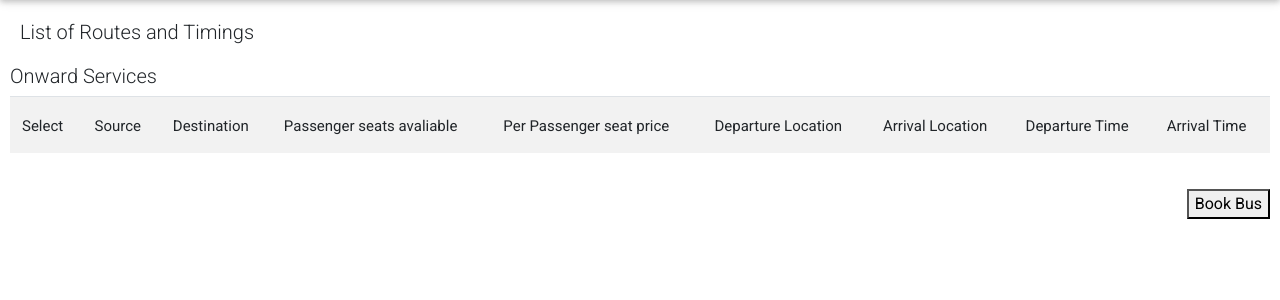
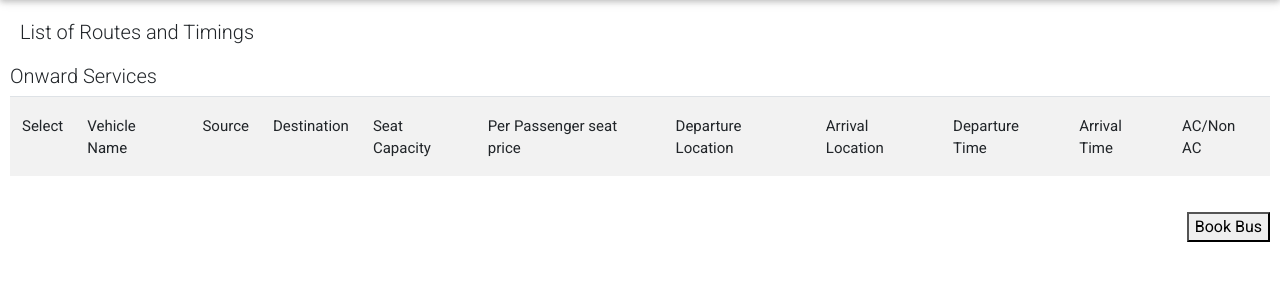
Before and after one commit to ankurbhambri/BusBooking, a Django app: page /booking in a window 1280 px wide. Shown: the part 56-356 px from the top of the page. Run offline with Django 3.2, Linux system fonts and the light colour scheme; lists and menus that the app fills with data are empty; some libraries are stand-ins or nearby versions.

Commit message:
minor changes in query

```diff
--- a/booking/templates/booking/bookinglist.html
+++ b/booking/templates/booking/bookinglist.html
@@ -50,19 +50,22 @@
             <table class="table table-striped">
                 <tr>
                     <th style="font-size: 15px;">Select</th>
+                    <th style="font-size: 15px;">Vehicle Name</th>
                     <th style="font-size: 15px;">Source</th>
                     <th style="font-size: 15px;">Destination</th>
-                    <th style="font-size: 15px;">Passenger seats avaliable</th>
+                    <th style="font-size: 15px;">Seat Capacity</th>
                     <th style="font-size: 15px;">Per Passenger seat price</th>
                     <th style="font-size: 15px;">Departure Location</th>
                     <th style="font-size: 15px;">Arrival Location</th>
                     <th style="font-size: 15px;">Departure Time</th>
                     <th style="font-size: 15px;">Arrival Time</th>
+                    <th style="font-size: 15px;">AC/Non AC</th>
                 </tr>
                 {% for object in response_data.one_side_query %}
                 <tr>
                     <input type="hidden" name="query_id" value={{response_data.query_id}}>
                     <td><input type="checkbox" name="one_side" value={{object.id}} />&nbsp;</td>
+                    <td style="font-size: 15px;">{{ object.service.vehicle.vehicle_name }}</td>
                     <td style="font-size: 15px;">{{ object.service.source }}</td>
                     <td style="font-size: 15px;">{{ object.service.destination }}</td>
                     <td style="font-size: 15px;">{{ object.service.passanger_capacity }}</td>
@@ -71,6 +74,11 @@
                     <td style="font-size: 15px;">{{ object.service.destination_bus_stand_location }}</td>
                     <td style="font-size: 15px;">{{ object.departure_time }}</td>
                     <td style="font-size: 15px;">{{ object.desstination_time }}</td>
+                    {% if object.service.vehicle.ac %}
+                        <td style="font-size: 15px;">Air Conditioned</td>
+                    {% else %}
+                        <td style="font-size: 15px;">Non AC</td>
+                    {% endif %}
                 </tr>
                 {% endfor %}
             </table>
@@ -81,18 +89,21 @@
             <table class="table table-striped">
                 <tr>
                     <th style="font-size: 15px;">Select</th>
+                    <th style="font-size: 15px;">Vehicle Name</th>
                     <th style="font-size: 15px;">Source</th>
                     <th style="font-size: 15px;">Destination</th>
-                    <th style="font-size: 15px;">Passenger seats avaliable</th>
+                    <th style="font-size: 15px;">Seat Capacity</th>
                     <th style="font-size: 15px;">Per Passenger seat price</th>
                     <th style="font-size: 15px;">Departure Location</th>
                     <th style="font-size: 15px;">Arrival Location</th>
                     <th style="font-size: 15px;">Departure Time</th>
                     <th style="font-size: 15px;">Arrival Time</th>
+                    <th style="font-size: 15px;">AC/Non AC</th>
                 </tr>
                 {% for object in response_data.return_query %}
                 <tr>
                     <td><input type="checkbox" name="return_side" value={{object.id}} />&nbsp;</td>
+                    <td style="font-size: 15px;">{{ object.service.vehicle.vehicle_name }}</td>
                     <td style="font-size: 15px;">{{ object.service.source }}</td>
                     <td style="font-size: 15px;">{{ object.service.destination }}</td>
                     <td style="font-size: 15px;">{{ object.service.passanger_capacity }}</td>
@@ -101,6 +112,11 @@
                     <td style="font-size: 15px;">{{ object.service.destination_bus_stand_location }}</td>
                     <td style="font-size: 15px;">{{ object.departure_time }}</td>
                     <td style="font-size: 15px;">{{ object.desstination_time }}</td>
+                    {% if object.service.vehicle.ac %}
+                        <td style="font-size: 15px;">Air Conditioned</td>
+                    {% else %}
+                        <td style="font-size: 15px;">Non AC</td>
+                    {% endif %}
                 </tr>
                 {% endfor %}
             </table>
--- a/booking/views.py
+++ b/booking/views.py
@@ -1,5 +1,7 @@
 import re
 from django.shortcuts import render
+from django.conf import settings
+from django.core.mail import send_mail
 from django.utils.decorators import method_decorator
 from django.contrib.auth.decorators import login_required
 from django.views.generic import TemplateView, ListView, DetailView
@@ -47,16 +49,19 @@ class BookingListView(ListView):
             service__source=choice1, service__destination=choice2,
             service__passanger_capacity__gte=passenger)
 
-        query_dict['one_side'] = {
-            'source': choice1,
-            'destination': choice2,
-            'passenger': int(passenger),
-            'journey_date': date,
-            'departure_location': one_side_query[0].service.souce_bus_stand_location,
-            'arival_location': one_side_query[0].service.destination_bus_stand_location,
-            'departure_time': one_side_query[0].departure_time.strftime("%m/%d/%Y"),
-            'desstination_time': one_side_query[0].desstination_time.strftime("%m/%d/%Y"),
-            'total_price': int(passenger) * int(one_side_query[0].service.per_passanger_price)}
+        if one_side_query:
+            query_dict['one_side'] = {
+                'source': choice1,
+                'destination': choice2,
+                'passenger': int(passenger),
+                'journey_date': date,
+                'vehicle_name': one_side_query[0].service.vehicle.vehicle_name,
+                'departure_location': one_side_query[0].service.souce_bus_stand_location,
+                'arival_location': one_side_query[0].service.destination_bus_stand_location,
+                'departure_time': one_side_query[0].departure_time.strftime("%H:%M:%S:%P"),
+                'desstination_time': one_side_query[0].desstination_time.strftime("%H:%M:%S:%P"),
+                'total_price': int(passenger) * int(one_side_query[0].service.per_passanger_price),
+                'ac': 'Air Conditioned' if one_side_query[0].service.vehicle.ac else 'Non AC'}
 
         return_query = BusTiming.objects.filter(
             service__source=choice2, service__destination=choice1,
@@ -68,15 +73,16 @@ class BookingListView(ListView):
                 'destination': choice1,
                 'passenger': int(passenger),
                 'journey_date': date,
+                'vehicle_name': return_query[0].service.vehicle.vehicle_name,
                 'departure_location': return_query[0].service.souce_bus_stand_location,
                 'arival_location': return_query[0].service.destination_bus_stand_location,
-                'departure_time': return_query[0].departure_time.strftime("%m/%d/%Y"),
-                'desstination_time': return_query[0].desstination_time.strftime("%m/%d/%Y"),
-                'total_price': int(passenger) * int(return_query[0].service.per_passanger_price)}
+                'departure_time': return_query[0].departure_time.strftime("%H:%M:%S:%P"),
+                'desstination_time': return_query[0].desstination_time.strftime("%H:%M:%S:%P"),
+                'total_price': int(passenger) * int(return_query[0].service.per_passanger_price),
+                'ac': 'Air Conditioned' if return_query[0].service.vehicle.ac else 'Non AC'}
 
         query_dict['amt'] = int(passenger) * int(one_side_query[0].service.per_passanger_price) + \
             int(passenger) * int(return_query[0].service.per_passanger_price)
-
         query_id = Query.objects.create(attrs=query_dict)
         response_data['one_side_query'] = one_side_query
         response_data['return_query'] = return_query
@@ -108,8 +114,15 @@ class CheckoutView(DetailView):
 
     def post(self, request, *args, **kwargs):
         context = dict()
+        amt = 0
         query_response = Query.objects.filter(id=int(request.POST['query_id']))
-        context = query_response[0].attrs
+        if request.POST.get('one_side'):
+            context['one_side'] = query_response[0].attrs['one_side']
+            amt += query_response[0].attrs['one_side']['total_price']
+        if request.POST.get('return_side'):
+            context['return_query'] = query_response[0].attrs['return_query']
+            amt += query_response[0].attrs['one_side']['total_price']
+        context['amt'] = amt
         context['query_id'] = query_response[0].id
         context['login_user'] = self.request.user.username
         return render(request, self.template_name, {'context': context})
@@ -128,4 +141,15 @@ class SucessView(ListView):
         query_obj = Query.objects.filter(id=query_id)
         order = OrderTable.objects.create(user=self.request.user,
                                           query=query_obj[0])
+        from_email = settings.EMAIL_HOST_USER
+        recipient_list = [request.user.email]
+        name = request.user.first_name + ' ' + request.user.last_name
+        send_mail(
+            'BusBooking',
+            ' Hi, ' + name
+            + '\n Confirmation on your order booking and thank you for choosing us your order id is ' +
+            'bus' + str(order.id)
+            + '\n Stay Safe and obey all corona virus methods',
+            from_email,
+            recipient_list, fail_silently=False)
         return render(request, self.template_name, {"order": order})
--- a/orders/templates/orders/orderview.html
+++ b/orders/templates/orders/orderview.html
@@ -42,6 +42,7 @@
  	<div class="row" style="margin: 10px">
         <table class="table table-striped">
             <tr>
+                <th style="font-size: 15px;">Vehicle Name</th>
                 <th style="font-size: 15px;">Source</th>
                 <th style="font-size: 15px;">Destination</th>
                 <th style="font-size: 15px;">Departure Location</th>
@@ -50,6 +51,7 @@
                 <th style="font-size: 15px;">Arrival Time</th>
                 <th style="font-size: 15px;">Journey Date</th>
                 <th style="font-size: 15px;">Total Amount</th>
+                <th style="font-size: 15px;">AC/Non AC</th>
                 <th style="font-size: 15px;">Cancel your journey</th>
             </tr>
  		{% for object in context.user_orders %}
@@ -57,6 +59,7 @@
         	{% csrf_token %}
  			{% if object.query.attrs.one_side %}
             <tr>
+                <td style="font-size: 15px;">{{ object.query.attrs.one_side.vehicle_name }}</td>
                 <td style="font-size: 15px;">{{ object.query.attrs.one_side.source }}</td>
                 <td style="font-size: 15px;">{{ object.query.attrs.one_side.destination }}</td>
                 <td style="font-size: 15px;">{{ object.query.attrs.one_side.departure_location }}</td>
@@ -65,6 +68,7 @@
                 <td style="font-size: 15px;">{{ object.query.attrs.one_side.desstination_time }}</td>
                 <td style="font-size: 15px;">{{ object.query.attrs.one_side.journey_date }}</td>
                 <td style="font-size: 15px;">{{ object.query.attrs.one_side.total_price }}</td>
+                <td style="font-size: 15px;">{{ object.query.attrs.one_side.ac }}</td>
                 <input type="hidden" name="onward_side" value={{object.id}}>
                 <td><button type="submit" id="onward_cancel" class="btn btn-danger">Cancel</button></td>
             </tr>
@@ -74,6 +78,7 @@
         	{% csrf_token %}
     		{% if object.query.attrs.return_query %}
             <tr>
+                <td style="font-size: 15px;">{{ object.query.attrs.return_query.vehicle_name }}</td>
                 <td style="font-size: 15px;">{{ object.query.attrs.return_query.source }}</td>
                 <td style="font-size: 15px;">{{ object.query.attrs.return_query.destination }}</td>
                 <td style="font-size: 15px;">{{ object.query.attrs.return_query.departure_location }}</td>
@@ -82,6 +87,7 @@
                 <td style="font-size: 15px;">{{ object.query.attrs.return_query.desstination_time }}</td>
                 <td style="font-size: 15px;">{{ object.query.attrs.return_query.journey_date }}</td>
                 <td style="font-size: 15px;">{{ object.query.attrs.return_query.total_price }}</td>
+                <td style="font-size: 15px;">{{ object.query.attrs.return_query.ac }}</td>
                 <input type="hidden" name="return_side" value={{object.id}}>
                 <td><button type="submit" id="return_cancel" class="btn btn-danger">Cencel</button></td>
             </tr>
--- a/orders/views.py
+++ b/orders/views.py
@@ -20,8 +20,6 @@ class OrderPageView(ListView):
 
     def post(self, request, *args, **kwargs):
         context = dict()
-        import ipdb
-        ipdb.set_trace()
         if request.POST.get('onward_side'):
             order_id = OrderTable.objects.filter(
                 id=int(request.POST.get('onward_side')))[0]
```
Also changed, not shown: booking/templates/booking/checkout_page.html (+7 -5 lines), busbooking/settings.py (+7 -0 lines).
